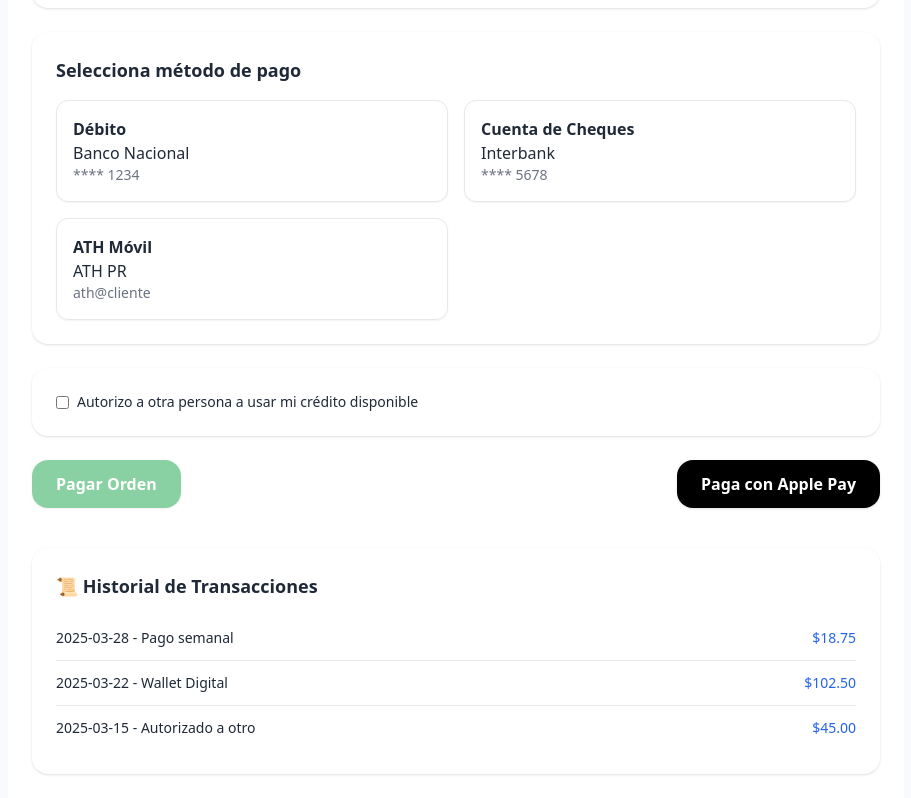
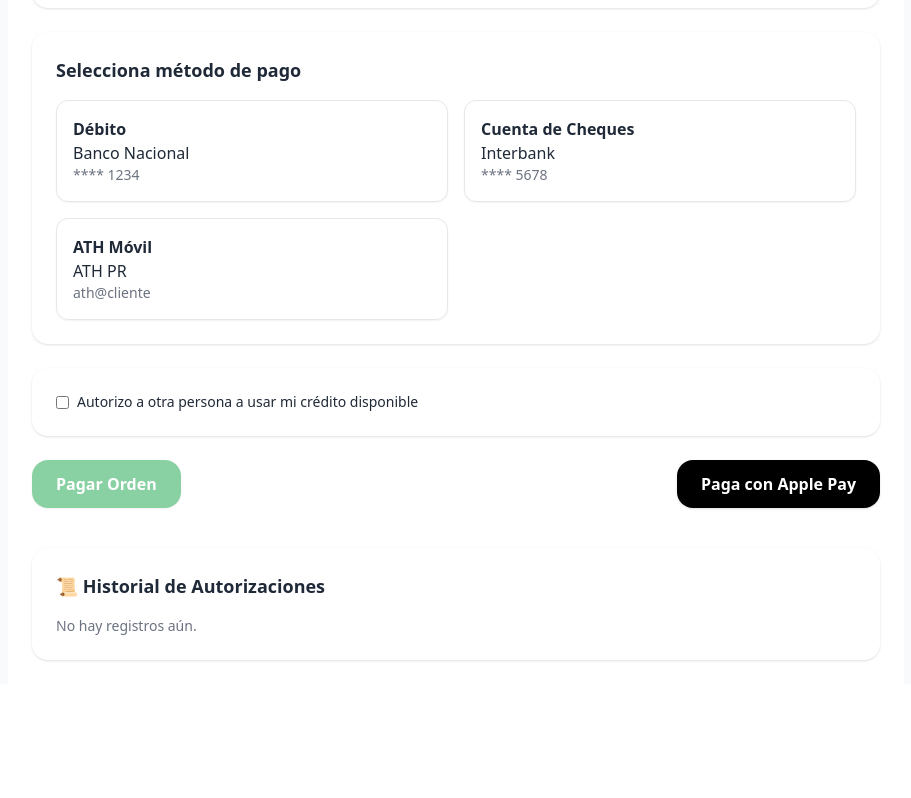
Before and after one commit to Angel6115/DineFlexx, a React (Vite) app: page /wallet in a window 1280 px wide. Shown: the part 682-1480 px from the top of the page, without its empty margins (184-1095 px from the left). After the commit the page ends 1366 px from the top, so only its background shows below. Built offline with nearby package versions, Linux system fonts and the light colour scheme.

Commit message:
feat: integración completa de Wallet con Supabase y funcionalidades

```diff
--- a/src/paginas/Wallet.jsx
+++ b/src/paginas/Wallet.jsx
@@ -1,6 +1,7 @@
 // Wallet.jsx
 import { useState, useEffect } from "react"
 import { useOrder } from "../context/OrderContext"
+import { supabase } from "../supabaseClient"
 import DarkModeToggle from "../components/DarkModeToggle"
 import toast, { Toaster } from "react-hot-toast"
 
@@ -8,12 +9,6 @@ const tarjetas = [
   { id: 1, tipo: "Débito", banco: "Banco Nacional", numero: "**** 1234" },
   { id: 2, tipo: "Cuenta de Cheques", banco: "Interbank", numero: "**** 5678" },
   { id: 3, tipo: "ATH Móvil", banco: "ATH PR", numero: "ath@cliente" }
-]
-
-const historialTransacciones = [
-  { id: 1, fecha: "2025-03-28", tipo: "Pago semanal", monto: 18.75 },
-  { id: 2, fecha: "2025-03-22", tipo: "Wallet Digital", monto: 102.50 },
-  { id: 3, fecha: "2025-03-15", tipo: "Autorizado a otro", monto: 45.00 },
 ]
 
 export default function Wallet() {
@@ -35,13 +30,28 @@ export default function Wallet() {
   const [ordenExitosa, setOrdenExitosa] = useState(false)
   const [propina, setPropina] = useState(0.18)
   const [nombreAutorizado, setNombreAutorizado] = useState("")
+  const [userId, setUserId] = useState(null)
+  const [autorizaciones, setAutorizaciones] = useState([])
 
   useEffect(() => {
-    if (ordenExitosa) {
-      setTotal(0)
-      setWalletGenerada(false)
+    const fetchUser = async () => {
+      const { data } = await supabase.auth.getUser()
+      if (data?.user) {
+        setUserId(data.user.id)
+        fetchAutorizaciones(data.user.id)
+      }
     }
-  }, [ordenExitosa])
+    fetchUser()
+  }, [])
+
+  const fetchAutorizaciones = async (uid) => {
+    const { data } = await supabase
+      .from("autorizados")
+      .select("nombre, monto, created_at")
+      .eq("user_id", uid)
+      .order("created_at", { ascending: false })
+    if (data) setAutorizaciones(data)
+  }
 
   const fee = total * 0.2
   const propinaTotal = total * propina
@@ -64,15 +74,25 @@ export default function Wallet() {
     toast.success("Tarjeta digital agregada a Wallet ✅")
   }
 
-  const confirmarAutorizacion = () => {
+  const confirmarAutorizacion = async () => {
     setConfirmarAutorizado(false)
-    toast.success(`Crédito autorizado a ${nombreAutorizado}`)
+    if (!userId || !nombreAutorizado || totalConFee === 0) return
+    const { error } = await supabase.from("autorizados").insert({
+      user_id: userId,
+      nombre: nombreAutorizado,
+      monto: totalConFee
+    })
+    if (!error) {
+      toast.success(`Crédito autorizado a ${nombreAutorizado}`)
+      fetchAutorizaciones(userId)
+    } else {
+      toast.error("Error al autorizar crédito")
+    }
   }
 
   return (
     <div className="max-w-4xl mx-auto p-6 font-sans bg-white dark:bg-gray-900 text-gray-800 dark:text-gray-100 min-h-screen">
       <Toaster position="top-center" reverseOrder={false} />
-
       <div className="flex justify-between items-center mb-6">
         <div className="flex items-center gap-4">
           <img src="/images/logo3.jpg" alt="DineFlexx" className="h-16 w-16 object-contain" />
@@ -175,15 +195,19 @@ export default function Wallet() {
       </div>
 
       <div className="mt-10 bg-white dark:bg-gray-800 shadow p-6 rounded-2xl">
-        <h2 className="text-lg font-semibold mb-4">📜 Historial de Transacciones</h2>
-        <ul className="divide-y divide-gray-200 dark:divide-gray-700 text-sm">
-          {historialTransacciones.map((h) => (
-            <li key={h.id} className="py-3 flex justify-between">
-              <span>{h.fecha} - {h.tipo}</span>
-              <span className="text-blue-600 font-medium">${h.monto.toFixed(2)}</span>
-            </li>
-          ))}
-        </ul>
+        <h2 className="text-lg font-semibold mb-4">📜 Historial de Autorizaciones</h2>
+        {autorizaciones.length === 0 ? (
+          <p className="text-sm text-gray-500">No hay registros aún.</p>
+        ) : (
+          <ul className="divide-y divide-gray-200 dark:divide-gray-700 text-sm">
+            {autorizaciones.map((a, i) => (
+              <li key={i} className="py-3 flex justify-between">
+                <span>{a.created_at.slice(0, 10)} - Autorizado a: {a.nombre}</span>
+                <span className="text-blue-600 font-medium">${a.monto.toFixed(2)}</span>
+              </li>
+            ))}
+          </ul>
+        )}
       </div>
     </div>
   )
```
